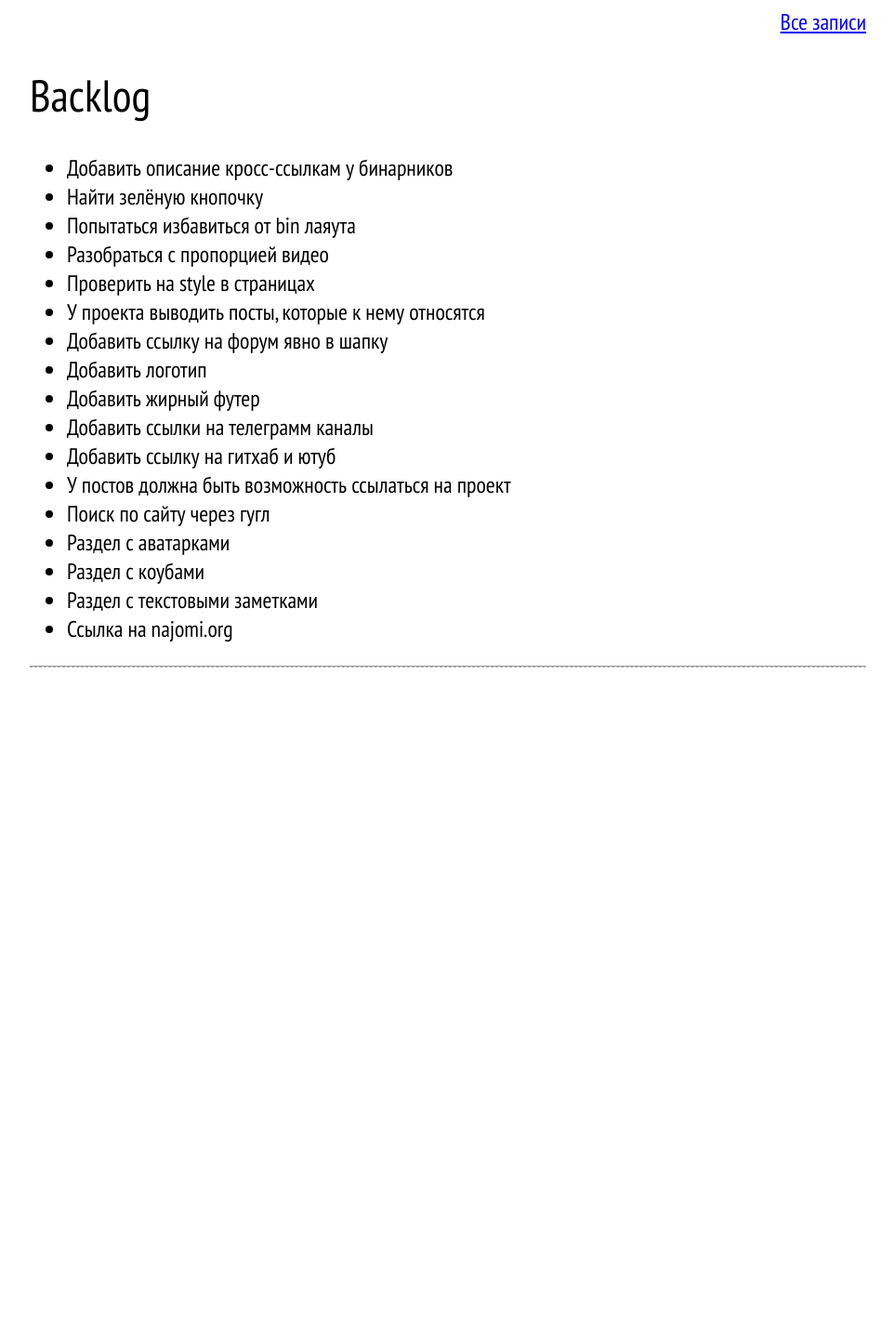
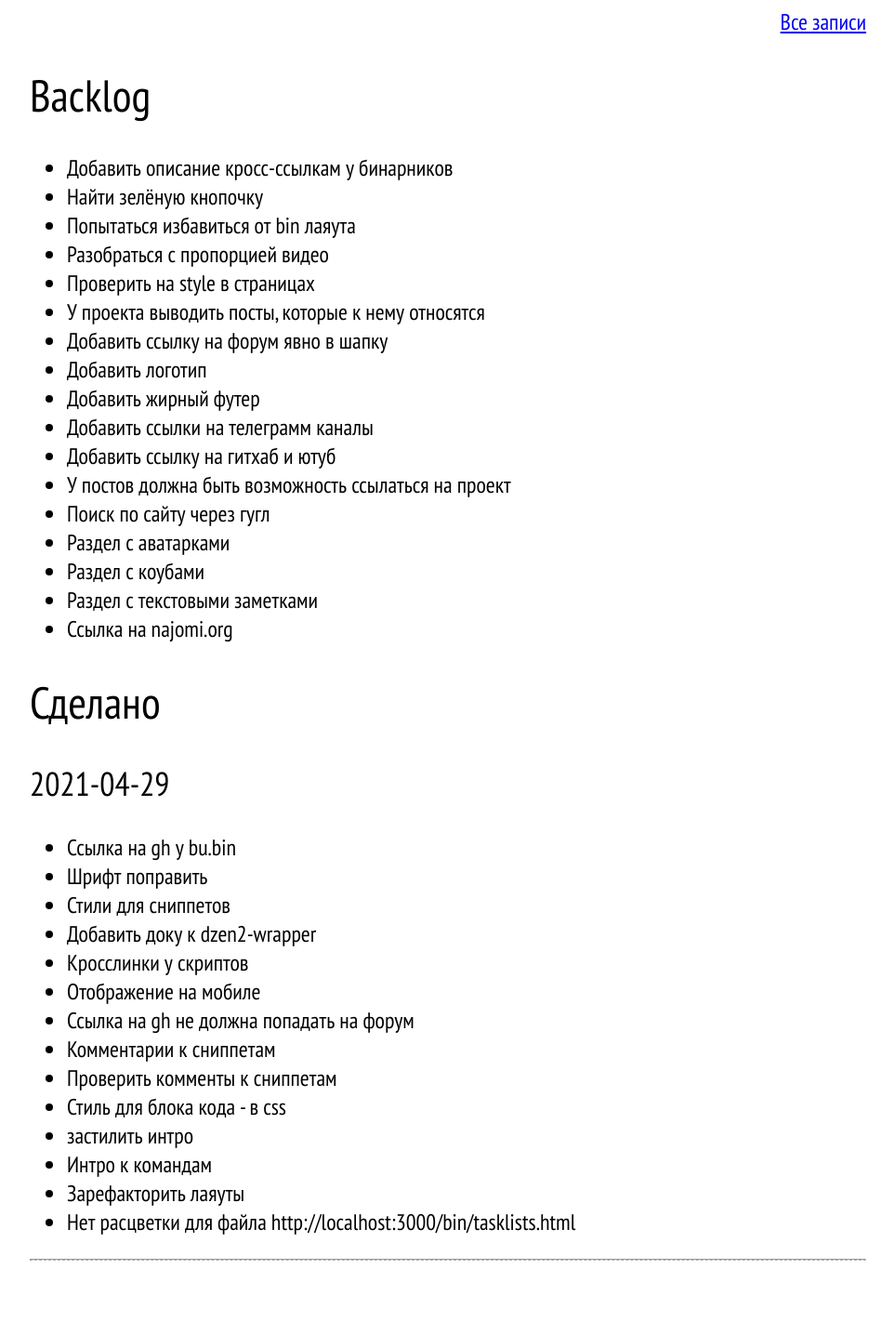
Before and after one commit to Bubujka/bubujka.org, a Jekyll site: the page built from _prj/bubujka.org.md, in a window 1280 px wide. Shown: the whole page at 93% size, without its empty margins (158-1121 px from the left). Built offline with Jekyll 4.4.1, drawn with Linux system fonts in a browser that asks for light colours; nearby versions of some CDN libraries; a script that is not in the unit is left out; before the commit the page ends 900 px from its top, so only the background shows below that.

Commit message:
добавил что сделано в прошлый раз

```diff
--- a/_prj/bubujka.org.md
+++ b/_prj/bubujka.org.md
@@ -20,3 +20,21 @@ title: Сайт bubujka.org
 - Раздел с коубами
 - Раздел с текстовыми заметками
 - Ссылка на najomi.org
+
+# Сделано
+
+## 2021-04-29
+- Ссылка на gh у bu.bin
+- Шрифт поправить
+- Стили для сниппетов
+- Добавить доку к dzen2-wrapper
+- Кросслинки у скриптов
+- Отображение на мобиле
+- Ссылка на gh не должна попадать на форум
+- Комментарии к сниппетам
+- Проверить комменты к сниппетам
+- Стиль для блока кода - в css
+- застилить интро
+- Интро к командам
+- Зарефакторить лаяуты
+- Нет расцветки для файла http://localhost:3000/bin/tasklists.html
```
